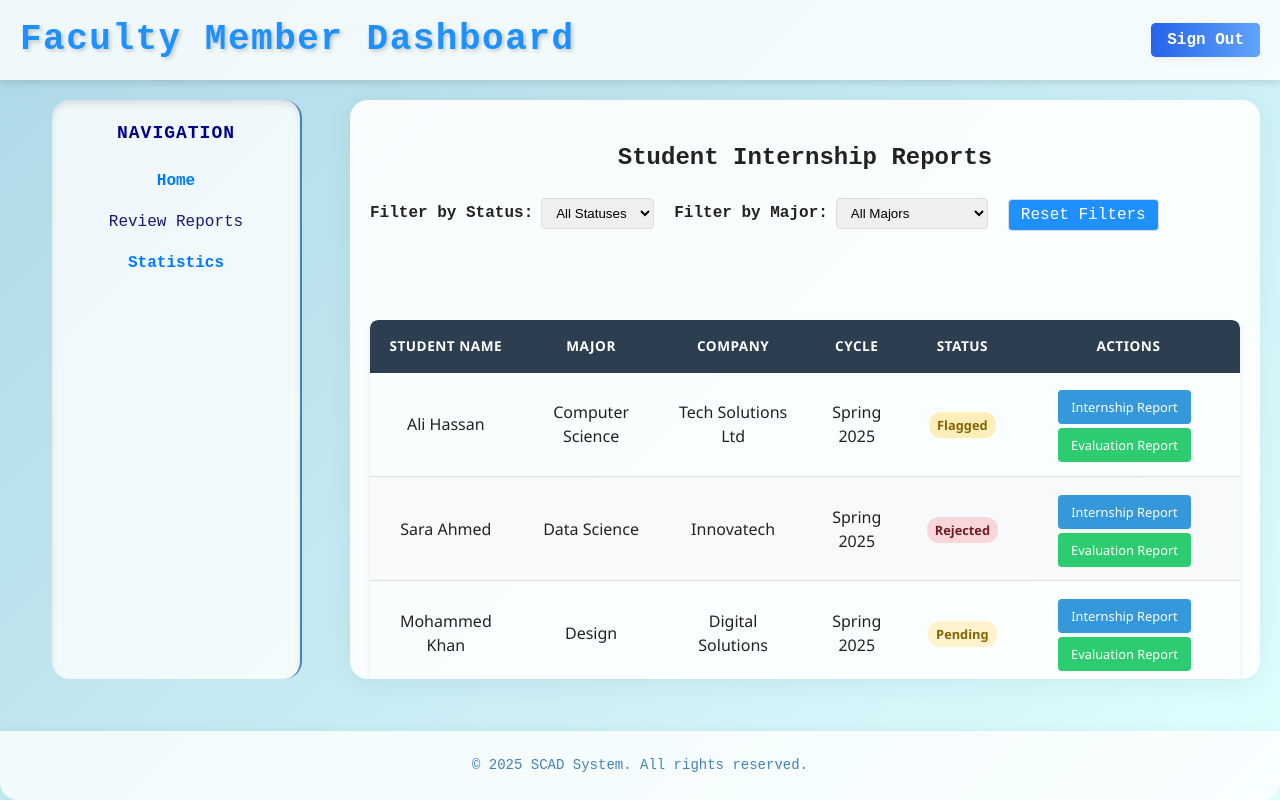
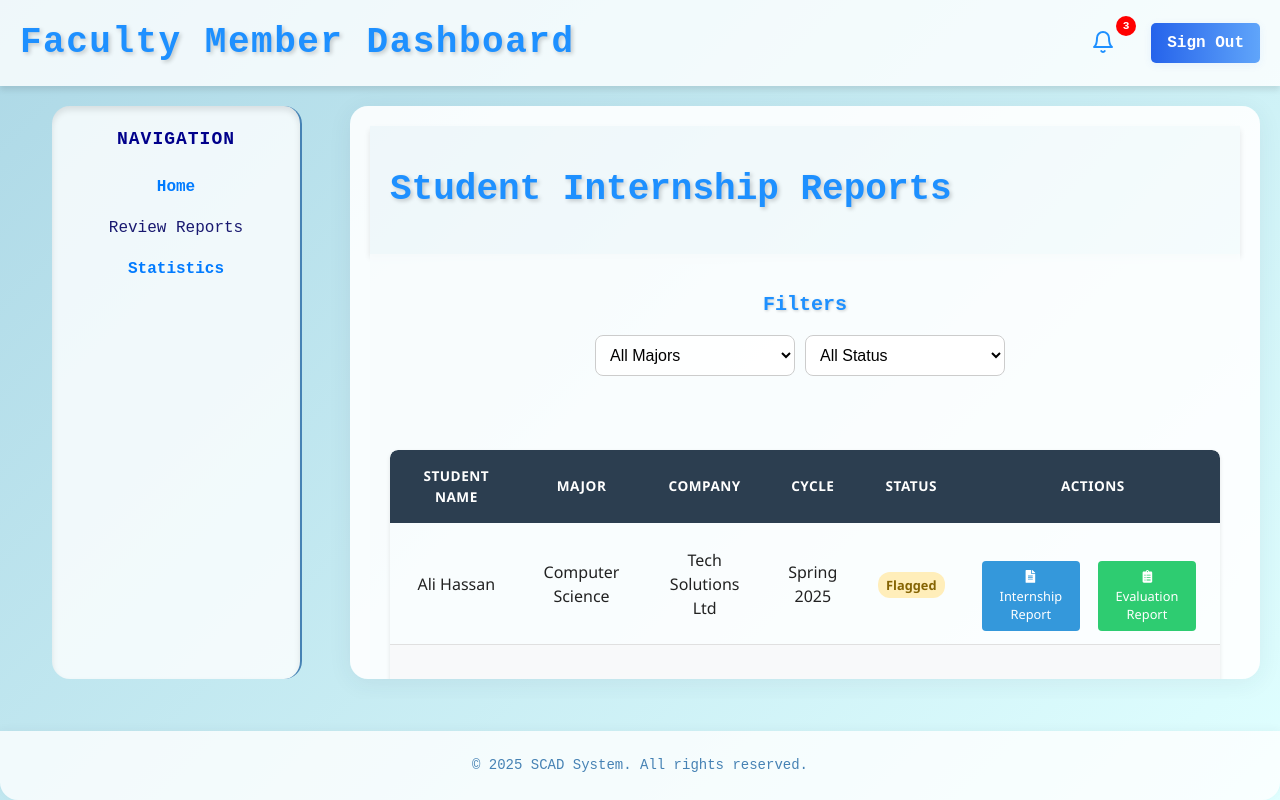
Before and after one commit to CSEN603-2025/A.M.O.S.A, a React (Vite) app: page /faculty/reports in a window 1280 px wide. Built offline with nearby package versions, Linux system fonts and the light colour scheme.

Commit message:
Faculty Consistency

```diff
--- a/src/FacultyReports.jsx
+++ b/src/FacultyReports.jsx
@@ -1,5 +1,9 @@
 import React, { useState } from "react";
+import { useNavigate, useLocation } from "react-router-dom";
+import { FaFileAlt, FaClipboardList } from "react-icons/fa";
+import { FiBell } from "react-icons/fi";
 import './CSS/SCADOfficeDashboard.css';
+import './CSS/browseInternships.css';
 
 const mockData = [
     {
@@ -85,10 +89,12 @@ const mockData = [
 ];
 
 const Modal = ({ onClose, children }) => (
-    <div className="modal-overlay">
-        <div className="modal-content">
+    <div className="workshop-modal-backdrop">
+        <div className="workshop-modal">
+            <div className="modal-buttons">
+                <button onClick={onClose}>Close</button>
+            </div>
             {children}
-            <button className="close-button" onClick={onClose}>Close</button>
         </div>
     </div>
 );
@@ -99,13 +105,17 @@ const FacultyReports = () => {
     const [studentsData, setStudentsData] = useState(mockData);
     const [currentComment, setCurrentComment] = useState("");
     const [selectedStatus, setSelectedStatus] = useState("");
-    const [filters, setFilters] = useState({
-        status: "",
-        major: ""
-    });
+    const [majorFilter, setMajorFilter] = useState("");
+    const [statusFilter, setStatusFilter] = useState("");
+    const navigate = useNavigate();
+    const location = useLocation();
 
-    // Get unique majors for filter dropdown
-    const uniqueMajors = [...new Set(mockData.map(student => student.major))];
+    // Example numbers for notifications
+    const notifications = 3;
+
+    const goToNotifications = () => {
+        navigate("/faculty/notifications", { state: { from: location.pathname } });
+    };
 
     const openModal = (student, type) => {
         setSelectedStudent(student);
@@ -154,70 +164,64 @@ const FacultyReports = () => {
         setSelectedStatus(e.target.value);
     };
 
-    const handleFilterChange = (e) => {
-        const { name, value } = e.target;
-        setFilters(prev => ({
-            ...prev,
-            [name]: value
-        }));
-    };
+    const filteredStudents = studentsData.filter(student => {
+        const matchesMajor = majorFilter ? student.major === majorFilter : true;
+        const matchesStatus = statusFilter ? student.internshipReport.status === statusFilter : true;
+        return matchesMajor && matchesStatus;
+    });
 
-    const resetFilters = () => {
-        setFilters({
-            status: "",
-            major: ""
-        });
-    };
-
-    // Filter students based on selected filters
-    const filteredStudents = studentsData.filter(student => {
-        const statusMatch = filters.status === "" || student.internshipReport.status === filters.status;
-        const majorMatch = filters.major === "" || student.major === filters.major;
-        return statusMatch && majorMatch;
-    });
     const downloadReport = (type) => {
         if (!selectedStudent) return;
 
-        let content = `Student: ${selectedStudent.studentName}\n`;
-        content += `Major: ${selectedStudent.major}\n`;
-        content += `Company: ${selectedStudent.company}\n`;
+        let reportContent = "";
 
         if (type === "internship") {
-            content += `Title: ${selectedStudent.internshipReport.title}\n`;
-            content += `Introduction: ${selectedStudent.internshipReport.introduction}\n`;
-            content += `Body: ${selectedStudent.internshipReport.body}\n`;
-            content += `Status: ${selectedStudent.internshipReport.status}\n`;
-            if (selectedStudent.internshipReport.comment) {
-                content += `Comment: ${selectedStudent.internshipReport.comment}\n`;
-            }
+            reportContent = `
+                Internship Report:
+                Title: ${selectedStudent.internshipReport.title}
+                Introduction: ${selectedStudent.internshipReport.introduction}
+                Body: ${selectedStudent.internshipReport.body}
+                Status: ${selectedStudent.internshipReport.status}
+                Comment: ${selectedStudent.internshipReport.comment || "No comment provided"}
+            `;
         } else if (type === "evaluation") {
-            content += `Supervisor: ${selectedStudent.evaluationReport.companySupervisor}\n`;
-            content += `Start Date: ${selectedStudent.evaluationReport.startDate}\n`;
-            content += `End Date: ${selectedStudent.evaluationReport.endDate}\n`;
+            reportContent = `
+                Evaluation Report:
+                Student: ${selectedStudent.studentName}
+                Company: ${selectedStudent.company}
+                Supervisor: ${selectedStudent.evaluationReport.companySupervisor}
+                Start Date: ${selectedStudent.evaluationReport.startDate}
+                End Date: ${selectedStudent.evaluationReport.endDate}
+            `;
         }
 
-        const blob = new Blob([content], { type: "text/plain;charset=utf-8" });
-        const url = URL.createObjectURL(blob);
-        const a = document.createElement("a");
-        a.href = url;
-        a.download = `${selectedStudent.studentName.replace(/\s/g, "_")}_${type}_report.txt`;
-        a.click();
-        URL.revokeObjectURL(url);
+        const blob = new Blob([reportContent], { type: "text/plain" });
+        const link = document.createElement("a");
+        link.href = URL.createObjectURL(blob);
+        link.download = `${selectedStudent.studentName}_${type}_Report.txt`;
+        link.click();
     };
 
+    // Get unique majors for filter dropdown
+    const uniqueMajors = [...new Set(mockData.map(student => student.major))];
 
     return (
         <div className="dashboard-wrapper">
             <header className="dashboard-header">
-
                 <div className="header-left">
                     <h1 className="dashboard-title">Faculty Member Dashboard</h1>
                 </div>
                 <div className="header-right">
+                    <div className="header-icons">
+                        <button onClick={goToNotifications} className="notification-bell">
+                            <FiBell size={24} />
+                            <span className="notification-badge">{notifications}</span>
+                        </button>
                         <a href="/" className="signout-button">Sign Out</a>
                     </div>
+                </div>
+            </header>
 
-            </header>
             <div className="dashboard-content">
                 <aside className="dashboard-sidebar">
                     <h2 className="sidebar-title">Navigation</h2>
@@ -225,46 +229,50 @@ const FacultyReports = () => {
                         <li className="nav-item"><a href="/Facultydashboard" className="nav-link">Home</a></li>
                         <li className="nav-item">Review Reports</li>
                         <li className="nav-item"><a href="/faculty/statistics" className="nav-link">Statistics</a></li>
-
                     </ul>
                 </aside>
+
                 <main className="dashboard-main">
-                    <div className="filters-container">
-                        <h2>Student Internship Reports</h2>
-                        <div className="filter-controls">
-                            <div className="filter-group">
-                                <label htmlFor="status-filter">Filter by Status:</label>
+                    <div className="browser-wrapper">
+                        <header className="browser-header">
+                            <h1 className="browser-title">Student Internship Reports</h1>
+                        </header>
+
+                        <main className="browser-main">
+                            <section className="filter-section">
+                                <h2 className="section-title">Filters</h2>
+                                <div className="filter-row">
+                                    <label>
                                         <select
-                                    id="status-filter"
-                                    name="status"
-                                    value={filters.status}
-                                    onChange={handleFilterChange}
-                                >
-                                    <option value="">All Statuses</option>
-                                    <option value="pending">Pending</option>
-                                    <option value="approved">Approved</option>
-                                    <option value="flagged">Flagged</option>
-                                    <option value="rejected">Rejected</option>
-                                </select>
-                            </div>
-                            <div className="filter-group">
-                                <label htmlFor="major-filter">Filter by Major:</label>
-                                <select
-                                    id="major-filter"
-                                    name="major"
-                                    value={filters.major}
-                                    onChange={handleFilterChange}
+                                            value={majorFilter}
+                                            onChange={(e) => setMajorFilter(e.target.value)}
+                                            className="filter-select"
                                         >
                                             <option value="">All Majors</option>
                                             {uniqueMajors.map(major => (
                                                 <option key={major} value={major}>{major}</option>
                                             ))}
                                         </select>
+                                    </label>
+
+                                    <label>
+                                        <select
+                                            value={statusFilter}
+                                            onChange={(e) => setStatusFilter(e.target.value)}
+                                            className="filter-select"
+                                        >
+                                            <option value="">All Status</option>
+                                            <option value="pending">Pending</option>
+                                            <option value="approved">Approved</option>
+                                            <option value="rejected">Rejected</option>
+                                            <option value="flagged">Flagged</option>
+                                        </select>
+                                    </label>
                                 </div>
-                            <button className="reset-filters" onClick={resetFilters}>Reset Filters</button>
-                        </div>
-                    </div>
+                            </section>
 
+                            <section className="list-section">
+                                <div className="table-container">
                                     <table className="student-table">
                                         <thead>
                                             <tr>
@@ -277,7 +285,8 @@ const FacultyReports = () => {
                                             </tr>
                                         </thead>
                                         <tbody>
-                            {filteredStudents.map(student => (
+                                            {filteredStudents.length > 0 ? (
+                                                filteredStudents.map(student => (
                                                     <tr key={student.id}>
                                                         <td>{student.studentName}</td>
                                                         <td>{student.major}</td>
@@ -288,22 +297,40 @@ const FacultyReports = () => {
                                                                 {student.internshipReport.status}
                                                             </span>
                                                         </td>
-                                    <td>
-                                        <button onClick={() => openModal(student, 'internship')}>Internship Report</button>
-                                        <button onClick={() => openModal(student, 'evaluation')}>Evaluation Report</button>
+                                                        <td className="action-buttons">
+                                                            <button
+                                                                onClick={() => openModal(student, 'internship')}
+                                                                className="table-button"
+                                                            >
+                                                                <FaFileAlt /> Internship Report
+                                                            </button>
+                                                            <button
+                                                                onClick={() => openModal(student, 'evaluation')}
+                                                                className="table-button"
+                                                            >
+                                                                <FaClipboardList /> Evaluation Report
+                                                            </button>
                                                         </td>
                                                     </tr>
-                            ))}
+                                                ))
+                                            ) : (
+                                                <tr>
+                                                    <td colSpan="6">No students match the selected filters.</td>
+                                                </tr>
+                                            )}
                                         </tbody>
                                     </table>
+                                </div>
+                            </section>
+                        </main>
+                    </div>
+                </main>
+            </div>
 
             {selectedStudent && modalType === 'internship' && (
                 <Modal onClose={closeModal}>
-                            <br />
-                        <br/>
-                            <h3>Internship Report</h3>
-                            <p><strong>Student:</strong> {selectedStudent.studentName}</p>
-                            <p><strong>Major:</strong> {selectedStudent.major}</p>
+                    <h2>Internship Report - {selectedStudent.studentName}</h2>
+                    <div className="report-content">
                         <p><strong>Title:</strong> {selectedStudent.internshipReport.title}</p>
                         <p><strong>Introduction:</strong> {selectedStudent.internshipReport.introduction}</p>
                         <p><strong>Body:</strong> {selectedStudent.internshipReport.body}</p>
@@ -335,6 +362,7 @@ const FacultyReports = () => {
                                             value={currentComment}
                                             onChange={(e) => setCurrentComment(e.target.value)}
                                             placeholder="Enter your comments here..."
+                                            className="comment-textarea"
                                         />
                                         <button
                                             className="save-comment-button"
@@ -346,35 +374,41 @@ const FacultyReports = () => {
                                 )}
                             </div>
                         )}
-
-                            <div className="action-buttons">
-                                <button className="download-button" onClick={() => { downloadReport("internship") }}>Download Report</button>
+                    </div>
+                    <button
+                        className="download-button"
+                        onClick={() => downloadReport('internship')}
+                    >
+                        Download Report
+                    </button>
                     <button
                         className="save-button"
                         onClick={handleCommentSubmit}
                     >
                         Save Changes
                     </button>
-                            </div>
                 </Modal>
             )}
 
             {selectedStudent && modalType === 'evaluation' && (
                 <Modal onClose={closeModal}>
-                            <br />
-                        <br/>
-                            <h3>Evaluation Report</h3>
+                    <h2>Evaluation Report - {selectedStudent.studentName}</h2>
+                    <div className="report-content">
                         <p><strong>Student:</strong> {selectedStudent.studentName}</p>
-                            <p><strong>Major:</strong> {selectedStudent.major}</p>
                         <p><strong>Company:</strong> {selectedStudent.company}</p>
                         <p><strong>Supervisor:</strong> {selectedStudent.evaluationReport.companySupervisor}</p>
                         <p><strong>Start Date:</strong> {selectedStudent.evaluationReport.startDate}</p>
                         <p><strong>End Date:</strong> {selectedStudent.evaluationReport.endDate}</p>
-                            <button className="download-button" onClick={() => downloadReport("evaluation")}>Download Report</button>
+                    </div>
+                    <button
+                        className="download-button"
+                        onClick={() => downloadReport('evaluation')}
+                    >
+                        Download Report
+                    </button>
                 </Modal>
             )}
-                </main>
-            </div>
+
             <footer className="dashboard-footer">
                 <p>&copy; 2025 SCAD System. All rights reserved.</p>
             </footer>
```
Also changed, not shown: src/FacultyStatistics.jsx (+116 -32 lines). Lines whose indentation alone changed are shown as unchanged.
